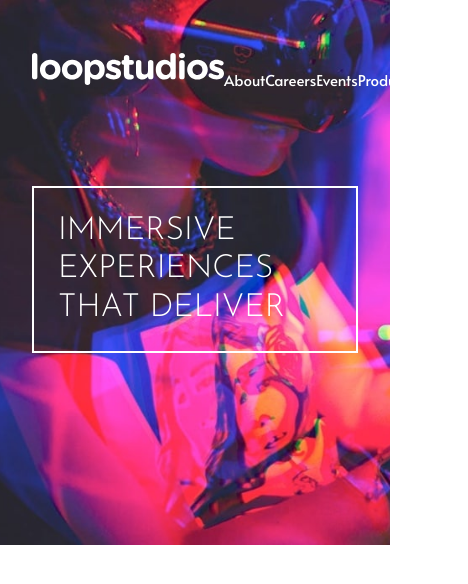
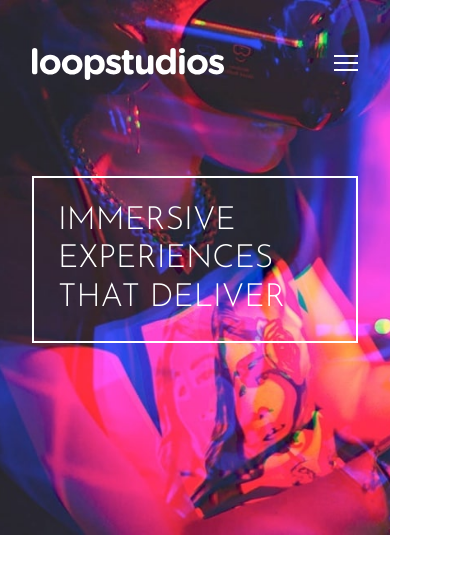
Before and after one commit to dselasea/loopstudios, a React (Create React App) app: page / in a window 390 px wide. Shown: the top 584 px of the page, 468 px wide, since content can reach past the window. Built offline with nearby package versions, Linux system fonts and the light colour scheme.

Commit message:
Completed mobile and desktop menu

```diff
--- a/src/images/components/Header/Header.js
+++ b/src/images/components/Header/Header.js
@@ -6,7 +6,7 @@ import Close from '../../../images/icon-close.svg'
 import Nav from './Nav'
 
 export const Header = () => {
-
+    const [nav, setNav] = useState(false)
 
   return (
     <header className={styles.navbarImage}>
@@ -14,11 +14,11 @@ export const Header = () => {
             <div className={styles.navbar}>
             <img src={Logo} alt="Loop Studios Logo" className={styles.logo}/>
             <nav>
-            <Nav/>
+            <Nav nav={nav}/>
             </nav>
-            <div className={styles.mobile_btn}>
-                <img src={Close} alt="Close Menu" />
-                <img src={Hamburger} alt="Hamburger" />
+            <div onClick={() => setNav(!nav)} className={styles.mobile_btn}>
+                {nav ? <img src={Close} alt="Close Menu" /> : <img src={Hamburger} alt="Hamburger" />}
+
             </div>
 
             </div>
--- a/src/images/components/Header/Header.module.css
+++ b/src/images/components/Header/Header.module.css
@@ -86,8 +86,41 @@
         background: url('../../mobile/image-hero.jpg') no-repeat center/cover;
     }
 
+    .mobile_btn {
+        display: block;
+        z-index: 10;
+    }
+
+    .menu {
+        position: fixed;
+        flex-direction: column;
+        align-items: flex-start;
+        padding-top: 13rem;
+        padding-left: 1rem;
+        left: -100%;
+        top: 0;
+        right: 0;
+        width: 100%;
+        height: 100vh;
+        background-color: #000;
+        text-transform: uppercase;
+        transition: all 0.5s;
+    }
+
+    .menu li a {
+        padding-bottom: 1rem;
+        font-size: 2rem;
+        display: inline-block;
+        font-family: 'Josefin Sans', sans-serif;
+        font-weight: 300;
+    }
+
     .heading {
         width: 100%;
         font-size: 2rem;
     }
+
+    .active {
+        left: 0;
+    }
 }
--- a/src/images/components/Header/Nav.js
+++ b/src/images/components/Header/Nav.js
@@ -1,9 +1,9 @@
 import React from 'react'
 import styles from './Header.module.css'
 
-const Nav = ({navOpen}) => {
+const Nav = ({nav}) => {
   return (
-    <React.Fragment><ul className={styles.menu}>
+    <React.Fragment><ul className={nav ? [styles.menu, styles.active].join(' ') : [styles.menu]}>
     <li><a href="/">About</a></li>
     <li><a href="/">Careers</a></li>
     <li><a href="/">Events</a></li>
```
